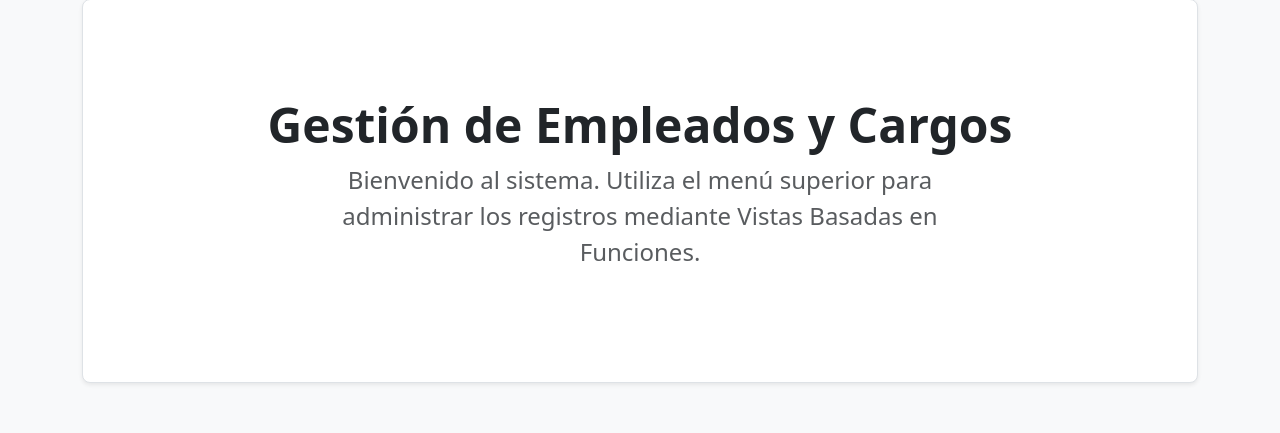
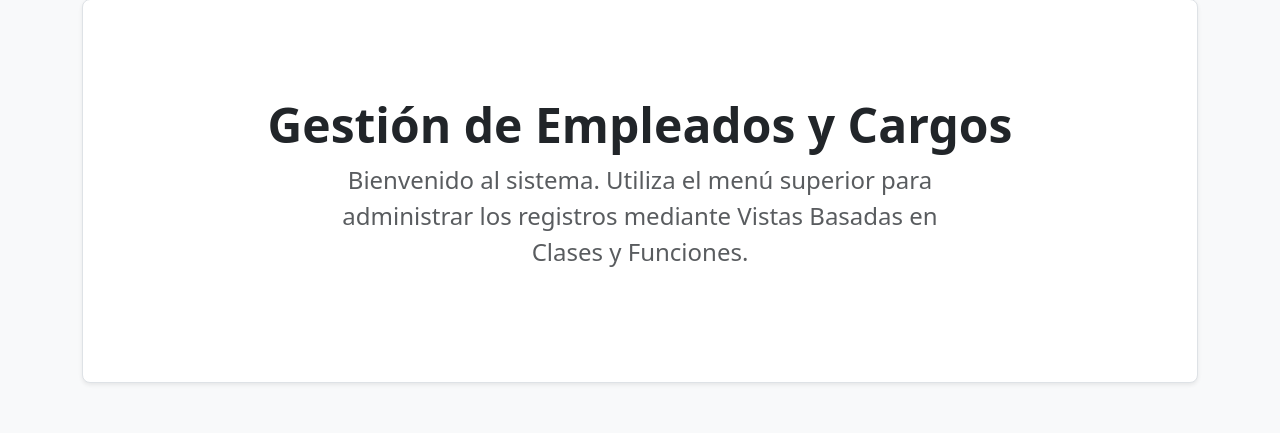
Before and after one commit to DGrex/DjangoGestionPersonal, a Django app: page / in a window 1280 px wide. Shown: the part 81-514 px from the top of the page. Run offline with Django 5.2, Linux system fonts and the light colour scheme.

Commit message:
fix: Update text to clarify usage of Class-Based Views in the home template

```diff
--- a/personal/templates/home.html
+++ b/personal/templates/home.html
@@ -3,7 +3,7 @@
 <div class="p-5 mb-4 bg-white rounded-3 shadow-sm border">
     <div class="container-fluid py-5 text-center">
         <h1 class="display-5 fw-bold">Gestión de Empleados y Cargos</h1>
-        <p class="col-md-8 fs-4 mx-auto text-muted">Bienvenido al sistema. Utiliza el menú superior para administrar los registros mediante Vistas Basadas en Funciones.</p>
+        <p class="col-md-8 fs-4 mx-auto text-muted">Bienvenido al sistema. Utiliza el menú superior para administrar los registros mediante Vistas Basadas en Clases y Funciones.</p>
     </div>
 </div>
 {% endblock %}
```
